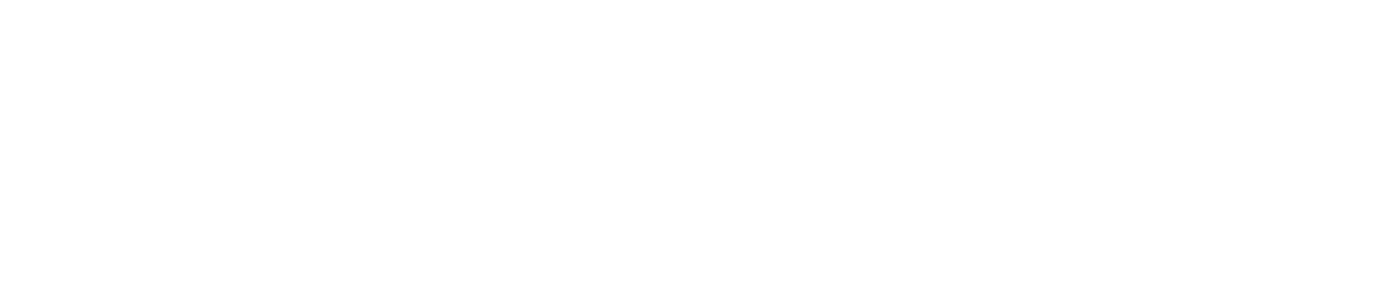
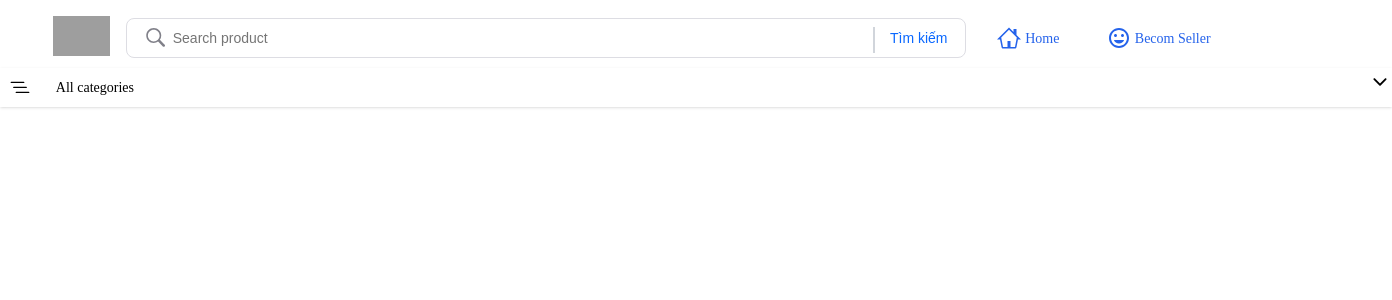
Before and after one commit to Trinh1911/E-shop, a React (Create React App) app: page / in a window 1280 px wide. Before the commit this address had no page. Shown: the top 300 px of the page, 1392 px wide, since content can reach past the window. Built offline with nearby package versions, Linux system fonts and the light colour scheme; grey boxes are pictures that could not be loaded.

Commit message:
dropDown

```diff
--- a/package.json
+++ b/package.json
@@ -41,6 +41,7 @@
     ]
   },
   "devDependencies": {
+    "axios": "^1.4.0",
     "sass": "^1.63.4"
   }
 }
--- a/src/App.js
+++ b/src/App.js
@@ -1,10 +1,11 @@
 import React from "react";
 import { BrowserRouter, Route, Routes } from "react-router-dom";
-import { LoginPage, SignUpPage } from "./Routes.js"
+import { LoginPage, SignUpPage, HomePage } from "./Routes.js"
 const App = () => {
     return (
         <BrowserRouter>
             <Routes>
+                <Route path="/" element={<HomePage />} />
                 <Route path="/login" element={<LoginPage />} />
                 <Route path="/sign-up" element={<SignUpPage />} />
             </Routes>
--- /dev/null
+++ b/src/Assets/image/index.js
@@ -0,0 +1,4 @@
+const Image = {
+    logo: require('./logo.svg').default
+}
+export default Image
--- a/src/Routes.js
+++ b/src/Routes.js
@@ -1,3 +1,4 @@
 import LoginPage from './pages/Login.jsx'
 import SignUpPage from './pages/SignUpPage.jsx'
-export { LoginPage, SignUpPage }
+import HomePage from './pages/HomePage.jsx'
+export { LoginPage, SignUpPage, HomePage }
--- /dev/null
+++ b/src/Sever.js
@@ -0,0 +1 @@
+export const sever = 'http://localhost:8080/api/v2'
--- a/src/components/GlobalStyles/GlobalStyles.module.scss
+++ b/src/components/GlobalStyles/GlobalStyles.module.scss
@@ -25,6 +25,7 @@ body {
   --box-shadown: 0 1px 3px 0 rgb(0 0 0 / 0.1), 0 1px 2px -1px rgb(0 0 0 / 0.1);
   --border-width: 1px;
   --border-color: rgb(209 213 219);
+  --height-header: 50px;
 }
 // chung
 .button-large {
--- a/src/components/SignUp/SignUp.jsx
+++ b/src/components/SignUp/SignUp.jsx
@@ -1,9 +1,11 @@
 import { React, useState } from "react";
+import axios from "axios";
 import { Link } from "react-router-dom";
 import { AiOutlineEye, AiOutlineEyeInvisible } from "react-icons/ai";
 import { RxAvatar } from "react-icons/rx";
 import classNames from "classnames/bind";
 import styles from "./SignUp.module.scss";
+import { sever } from "../../Sever";
 const cx = classNames.bind(styles);
 const SignUp = () => {
   const [name, setName] = useState("");
@@ -11,8 +13,21 @@ const SignUp = () => {
   const [password, setPassword] = useState("");
   const [visible, setVisible] = useState(false);
   const [avatar, setAvatar] = useState(null);
-  const handleSubmit = () => {
-    console.log("#fff");
+  const handleSubmit = async (e) => {
+    const config = { headers: { "Content-Type": "multipart/form-data" } };
+    const newForm = new FormData();
+    newForm.append("file", avatar);
+    newForm.append("name", name);
+    newForm.append("email", email);
+    newForm.append("password", password);
+    axios
+      .post(`${sever}/user/create-user`, newForm, config)
+      .then((res) => {
+        console.log(res);
+      })
+      .catch((err) => {
+        console.log(err);
+      });
   };
   const handleFileInputChange = (e) => {
     const file = e.target.files[0];
@@ -25,7 +40,7 @@ const SignUp = () => {
       </div>
       <div className={cx("container-form")}>
         <div className={cx("inner-form")}>
-          <form className={cx("form")}>
+          <form className={cx("form")} onSubmit={handleSubmit}>
             <div>
               <label className={cx("label-login")} htmlFor="email">
                 Fullname
@@ -92,7 +107,7 @@ const SignUp = () => {
             </div>
             <label htmlFor="avatar" className={cx("avatar")}>
               <div className={cx("wrap-up")}>
-                <span >
+                <span>
                   {avatar ? (
                     <img
                       src={URL.createObjectURL(avatar)}
--- /dev/null
+++ b/src/components/layouts/DropDown.jsx
@@ -0,0 +1,18 @@
+import React from 'react'
+import { useNavigate } from 'react-router-dom';
+import classNames from "classnames/bind";
+import styles from "./Header.module.scss";
+const cx = classNames.bind(styles);
+const DropDown = ({categoriesData, setDropDown}) => {
+    const navigate = useNavigate()
+    const submiitHandle = (i) => {
+      navigate(`/products?categories=${i.title}`)
+      setDropDown(false)
+      window.location.reload()
+    }
+  return (
+    <div>DropDown</div>
+  )
+}
+
+export default DropDown
--- /dev/null
+++ b/src/components/layouts/Header.jsx
@@ -0,0 +1,106 @@
+import { useState } from "react";
+import { GoSearch, GoHome } from "react-icons/go";
+import { MdOutlineInsertEmoticon } from "react-icons/md";
+import { IoIosArrowDown } from "react-icons/io";
+import { BsListNested } from "react-icons/bs";
+import classNames from "classnames/bind";
+import styles from "./Header.module.scss";
+import { Link } from "react-router-dom";
+import { productData } from "../../stactic/data";
+import DropDown from "./DropDown"
+// import Image from '../../Assets/image'
+const cx = classNames.bind(styles);
+const Header = () => {
+  const [searchTerm, setSearchTerm] = useState("");
+  const [searchData, setSearchData] = useState(null);
+  const [active, setActive] = useState(false);
+  const [dropDown, setDropDown] = useState(false);
+  const handleSearchChange = (e) => {
+    const term = e.target.value;
+    setSearchTerm(term);
+    // lay ra nhung du lieu co trong productData va lay ra nhung chu thuong cua term trung voi du lieu cua productData
+    const filteredProducts = productData.filter((product) =>
+      product.name.toLowerCase().includes(term.toLowerCase())
+    );
+    setSearchData(filteredProducts);
+  };
+  window.addEventListener('scroll',()=>{
+    if(window.screenY > 70) {
+      setActive(true)
+    } else {
+      setActive(false)
+    }
+  })
+  return (
+      <div className={cx("section")}>
+        <div className={cx("main-header")}>
+          {/* logo */}
+          {/* <img src={Image.logo}></img> */}
+          <Link to="/">
+            <img
+              src="https://salt.tikicdn.com/ts/upload/e4/49/6c/270be9859abd5f5ec5071da65fab0a94.png"
+              alt=""
+              className={cx("img-logo")}
+            />
+          </Link>
+          {/* search box */}
+          <div className={cx("search-box")}>
+            <GoSearch size={20} className={cx("icon")} />
+            <input
+              type="text"
+              placeholder="Search product"
+              value={searchTerm}
+              onChange={handleSearchChange}
+            />
+            <button>Tìm kiếm </button>
+            {searchData && searchData.length !== 0 ? (
+              <div className={cx("poper-search")}>
+                {searchData &&
+                  searchData.map((i, index) => {
+                    const d = i.name;
+                    const Product_name = d.replace(/\s+/g, "-");
+                    return (
+                      <Link
+                        to={`/product/${Product_name}`}
+                        className={cx("Product-name")}
+                      >
+                        <div className={cx("product")}>
+                          <img
+                            src={i.image_Url[0].url}
+                            alt=""
+                            className={cx("product-img")}
+                          ></img>
+                          <h1>{i.name}</h1>
+                        </div>
+                      </Link>
+                    );
+                  })}
+              </div>
+            ) : null}
+          </div>
+          <Link to="/" className={cx("link-provide")}>
+            <GoHome className={cx("provide-icon")} />
+            <h2>Home</h2>
+          </Link>
+          <Link to="/seller" className={cx("link-provide")}>
+            <MdOutlineInsertEmoticon className={cx("provide-icon")} />
+            <h2>Becom Seller</h2>
+          </Link>
+        </div>
+        <div className={cx("bottom-header", `${active === true ? "header-scroll" : null}`)}>
+          <div className={cx('categories')}>
+              <BsListNested className={cx('categories-icon')}/>
+              <h2>All categories</h2>
+          </div>
+          <IoIosArrowDown className={cx('category-drop')} onClick={()=> setDropDown(!dropDown)}/>
+          {
+            dropDown ? (
+              <DropDown/>
+            ) : null
+          }
+        </div>
+      </div>
+  );
+};
+
+export default Header;
--- /dev/null
+++ b/src/components/layouts/Header.module.scss
@@ -0,0 +1,167 @@
+.section {
+  display: flex;
+  flex-direction: column;
+  margin-right: auto;
+  margin-left: auto;
+  padding: 8px 0;
+}
+.main-header {
+  position: relative;
+  display: flex;
+  justify-content: space-between;
+  align-items: center;
+  width: 91.666667%;
+  margin-right: auto;
+  margin-left: auto;
+  padding: 8px 0;
+}
+.bottom-header {
+  position: relative;
+  display: flex;
+  justify-content: space-between;
+  align-items: center;
+  width: 1392px;
+  height: 39px;
+  background-color: var(--base-background);
+  box-shadow: var(--box-shadown);
+  margin: 0 auto;
+  z-index: 1;
+}
+.img-logo {
+  width: 57px;
+  height: 40px;
+}
+.search-box {
+  display: flex;
+  position: relative;
+  align-items: center;
+  height: 4rem;
+  width: 840px;
+  border: 1px solid rgb(221, 221, 227);
+  border-radius: 8px;
+  input {
+    border: 0px;
+    padding: 0px 8px;
+    font-weight: 400;
+    font-size: 14px;
+    line-height: 150%;
+    border-top-left-radius: 8px;
+    border-bottom-left-radius: 8px;
+    flex: 1 1 0%;
+    outline: none;
+  }
+  .icon {
+    margin: 0px 0px 0px 18px;
+    color: #808089;
+  }
+  button {
+    position: relative;
+    display: flex;
+    align-items: center;
+    justify-content: center;
+    width: 92px;
+    height: 38px;
+    padding: 4px;
+    background: transparent;
+    color: rgb(10, 104, 255);
+    font-weight: 400;
+    font-size: 14px;
+    line-height: 150%;
+    outline: none;
+    border-radius: 0px 8px 8px 0px;
+    border: 0px;
+    -webkit-box-align: center;
+    -webkit-box-pack: center;
+    cursor: pointer;
+    &::before {
+      display: block;
+      content: "";
+      position: absolute;
+      top: 0.8rem;
+      left: 0;
+      height: 2.4rem;
+      border: solid 1px var(--border-color);
+    }
+  }
+}
+.poper-search {
+  position: absolute;
+  top: 100%;
+  width: 840px;
+  min-height: 30vh;
+  padding: 1rem;
+  background-color: var(--base-background);
+  box-shadow: var(--box-shadown);
+  border-radius: var(--border-radius);
+}
+.Product-name {
+  text-decoration: none;
+}
+.product {
+  width: 100%;
+  display: flex;
+  align-items: center;
+  padding: 0 16px;
+  h1 {
+    font-size: 1.4rem;
+    font-weight: 500;
+    text-decoration: none;
+    color: var(--search-text-color);
+  }
+}
+.product-img {
+  width: 40px;
+  height: 40px;
+  margin-right: 1rem;
+}
+.link-provide {
+  display: flex;
+  justify-content: center;
+  align-items: center;
+  padding: 8px 16px;
+  border-radius: 8px;
+  text-decoration: none;
+  h2 {
+    font-weight: 500;
+    font-size: 14px;
+    line-height: 150%;
+    color: var(--text-color-case);
+  }
+}
+.provide-icon {
+  font-size: 2.4rem;
+  margin-right: 0.4rem;
+  color: var(--text-color-case);
+  cursor: pointer;
+}
+// bottom header
+.categories {
+  display: flex;
+  min-width: 124px;
+  margin: 0 10px;
+  align-items: center;
+  justify-content: space-between;
+  cursor: pointer;
+  h2 {
+    font-size: 1.4rem;
+    font-weight: 500;
+    line-height: 150%;
+    margin-left: 10px;
+  }
+}
+.categories-icon {
+  font-size: 2rem;
+}
+.header-scroll {
+  position: fixed;
+  top: 0;
+  left: 0;
+  z-index: 10;
+}
+.category-drop {
+  position: absolute;
+  right: 2px;
+  top: 4px;
+  cursor: pointer;
+  font-size: 2rem;
+}
--- /dev/null
+++ b/src/pages/HomePage.jsx
@@ -0,0 +1,9 @@
+import React from 'react'
+import Header from '../components/layouts/Header.jsx'
+const HomePage = () => {
+  return (
+    <Header/>
+  )
+}
+
+export default HomePage
```
Also changed, not shown: src/Assets/image/logo.svg (added), src/components/layouts/DropDown.module.scss (added), 1 other file (tests, documents, lock files or other folders).
